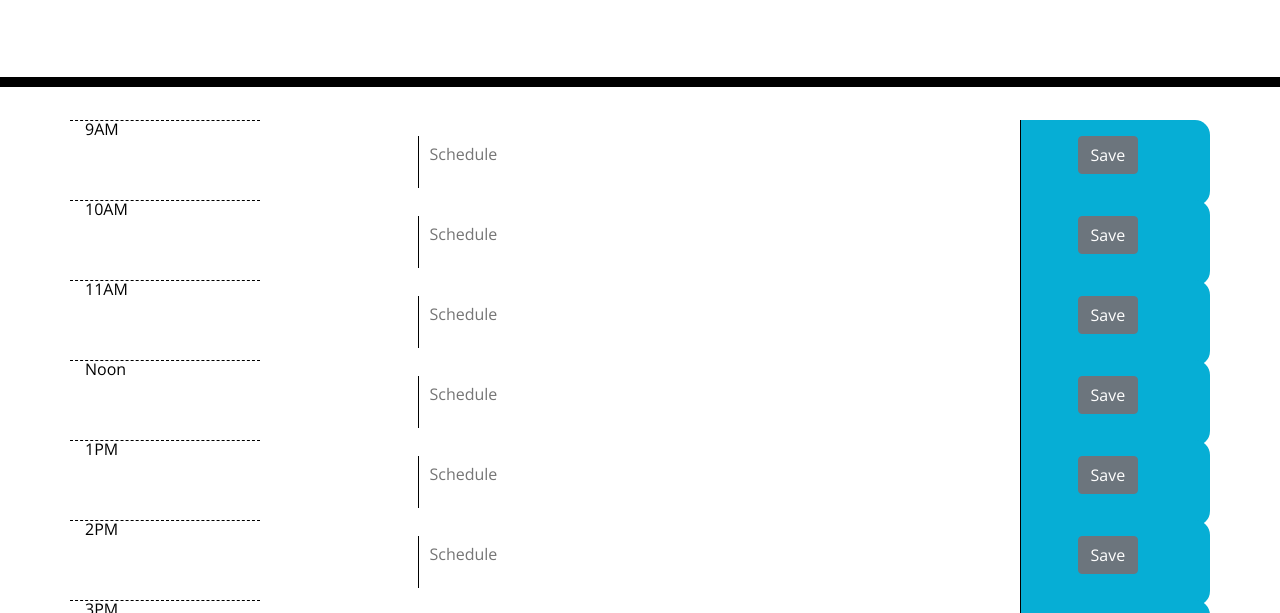
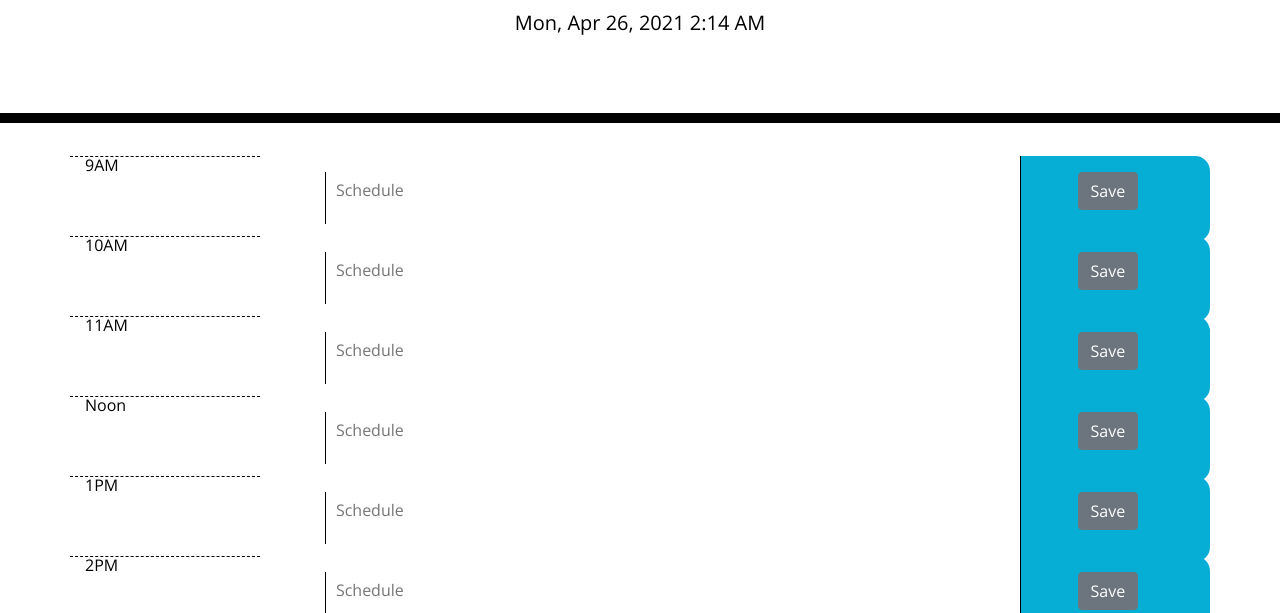
Before and after one commit to TEnriquez95/Day-Scheduler, a plain HTML site: page index.html in a window 1280 px wide. Shown: the part 181-794 px from the top of the page. Drawn offline with nearby package versions, Linux system fonts and the light colour scheme.

Commit message:
Added current time to jumbotron

```diff
--- a/index.html
+++ b/index.html
@@ -184,5 +184,7 @@
     </div>
     <script src="https://code.jquery.com/jquery-3.4.1.min.js"></script>
     <script src="https://cdnjs.cloudflare.com/ajax/libs/moment.js/2.24.0/moment.min.js"></script>
+    <script src="./script.js"></script>
+
   </body>
 </html>
--- /dev/null
+++ b/script.js
@@ -0,0 +1,3 @@
+var currentDate = moment().format("llll");
+$("#currentDay").text(currentDate);
+console.log(currentDate);
--- a/style.css
+++ b/style.css
@@ -26,7 +26,7 @@ textarea{
 }
 
 .time-block{
-  text-align: center;
+  text-align: left;
   border-radius: 15px;
 }
 
```
